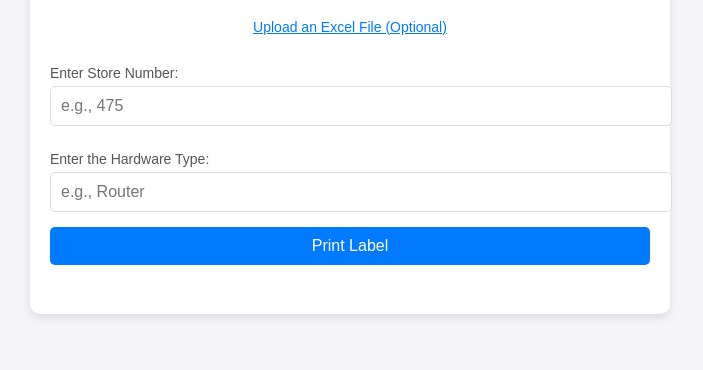
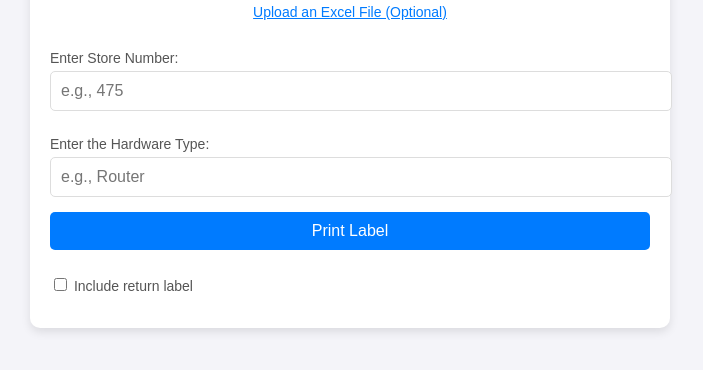
Before and after one commit to nunoalves2310/LabelPrinter, a plain HTML site: page index.html in a window 1280 px wide. Shown: the part 286-656 px from the top of the page, without its empty margins (290-993 px from the left). Drawn offline with Linux system fonts and the light colour scheme.

Commit message:
index.html

```diff
--- a/index.html
+++ b/index.html
@@ -29,6 +29,7 @@
             <input type="text" id="messageInput" placeholder="e.g., Router">
 
             <button type="button" id="printButton">Print Label</button>
+            <label><input type="checkbox" id="extraPagesCheckbox"> Include return label</label>
         </form>
         <p id="outputName"></p>
     </div>
```
